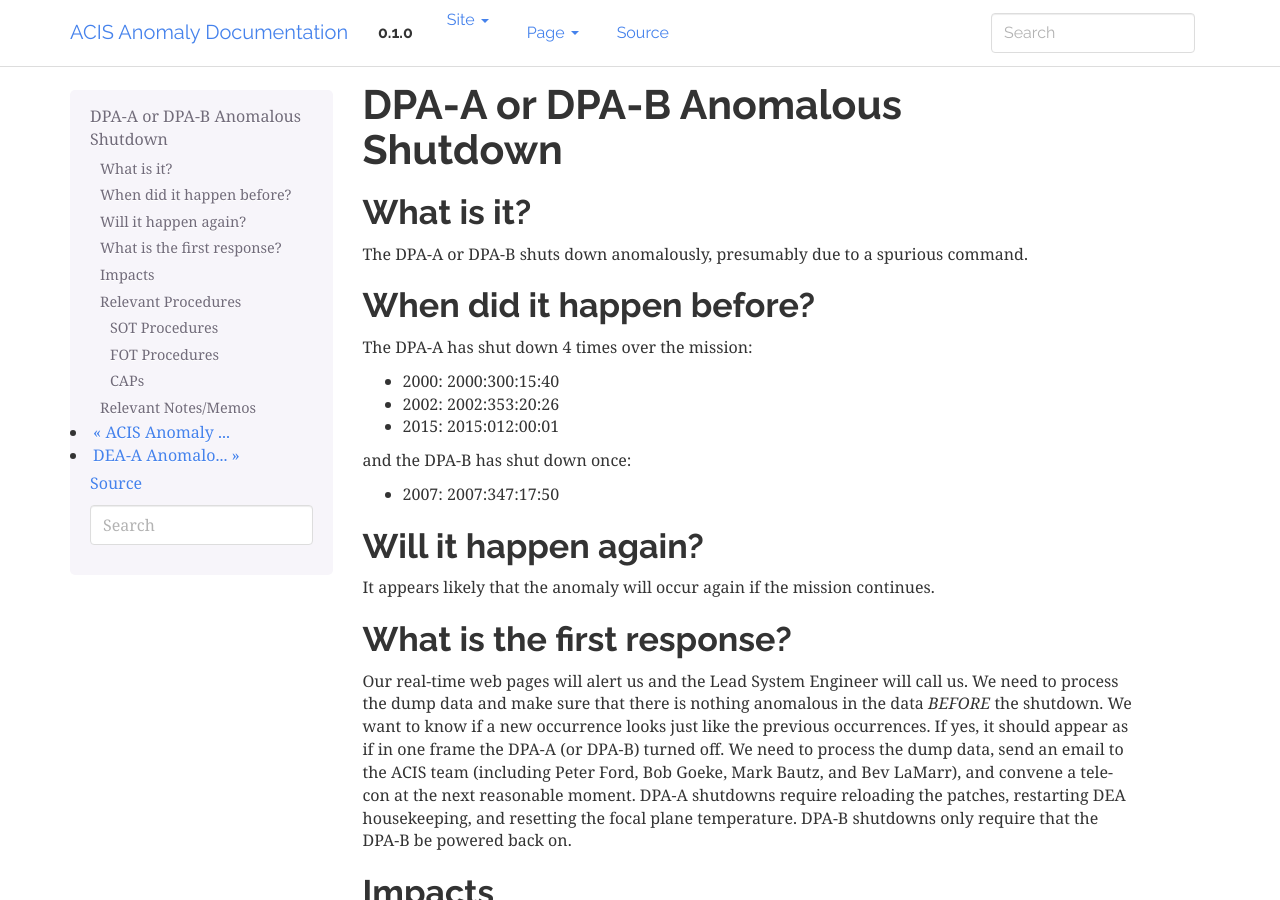
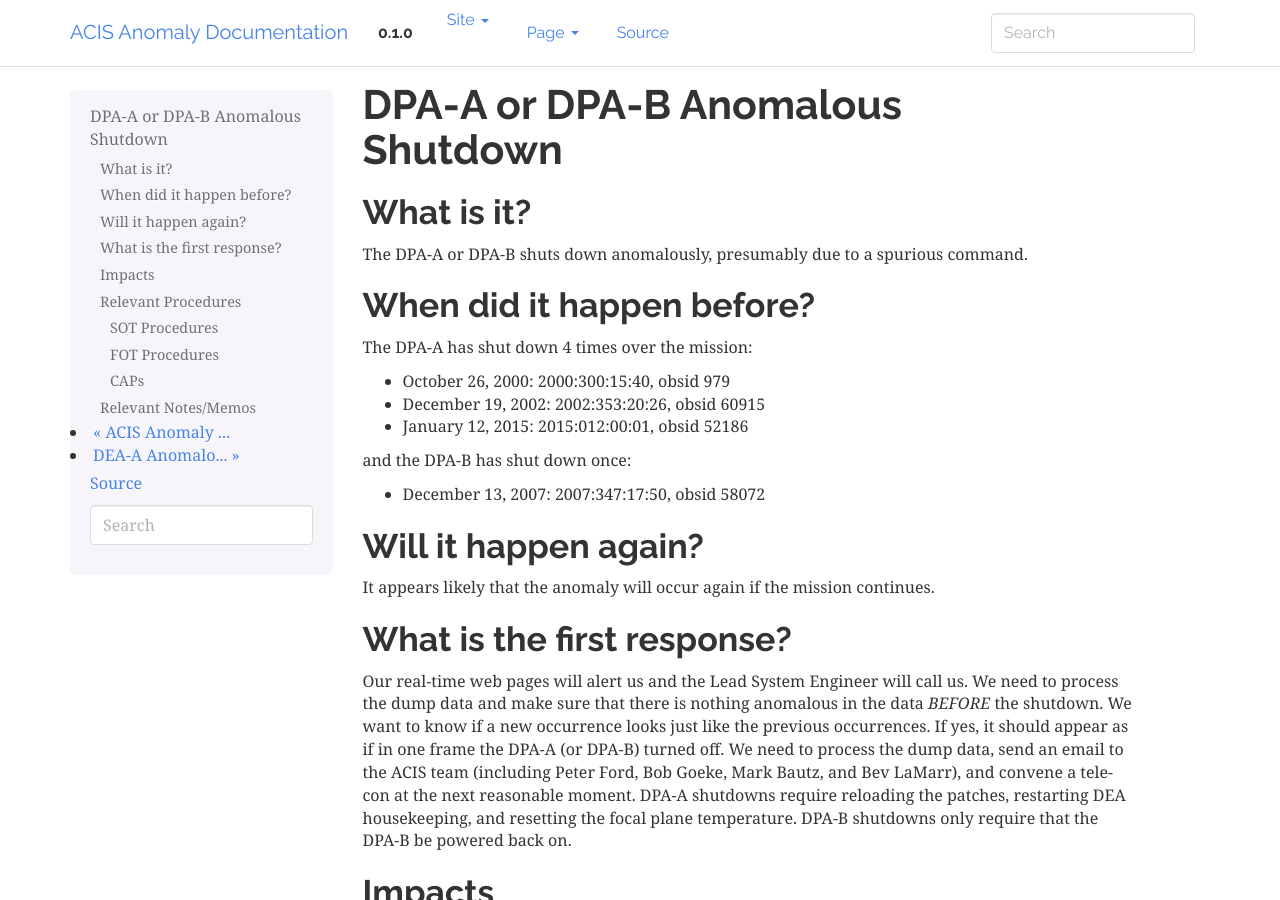
Before and after one commit to acisops/acis_anomaly_pages, a Sphinx documentation site: the page built from source/dpa_shutdown.rst, in a window 1280 px wide and 900 px high. Built offline with Sphinx 7.4.7, drawn with Linux system fonts in a browser that asks for light colours.

Commit message:
Fixing up dates

```diff
--- a/source/dea_seq_reset.rst
+++ b/source/dea_seq_reset.rst
@@ -14,9 +14,9 @@ When did it happen before?
 
 The DEA Sequencer has reset three times during the mission; most recently in 2013:
 
-* 2004:174:20:49, obsid 5008
-* 2009:044:00:14, obsid 10275
-* 2013:211:05:42, obsid 15474
+* June 22, 2004: 2004:174:20:49, obsid 5008
+* February 13, 2009: 2009:044:00:14, obsid 10275
+* July 30, 2013: 2013:211:05:42, obsid 15474
 
 Will it happen again?
 ---------------------
--- a/source/dea_shutdown.rst
+++ b/source/dea_shutdown.rst
@@ -13,7 +13,7 @@ When did it happen before?
 
 The DEA-A has shutdown only once in the mission, in 2005:
 
-* September 16, 2005, 2005:259:11:02
+* September 16, 2005, 2005:258:23:31:29, obsid 6221
 
 Will it happen again?
 ---------------------
--- a/source/dpa_shutdown.rst
+++ b/source/dpa_shutdown.rst
@@ -13,13 +13,13 @@ When did it happen before?
 
 The DPA-A has shut down 4 times over the mission:
 
-* 2000: 2000:300:15:40
-* 2002: 2002:353:20:26
-* 2015: 2015:012:00:01
+* October 26, 2000: 2000:300:15:40, obsid 979
+* December 19, 2002: 2002:353:20:26, obsid 60915
+* January 12, 2015: 2015:012:00:01, obsid 52186
 
 and the DPA-B has shut down once:
 
-* 2007: 2007:347:17:50
+* December 13, 2007: 2007:347:17:50, obsid 58072
 
 Will it happen again?
 ---------------------
--- a/source/hi_lo_anomaly.rst
+++ b/source/hi_lo_anomaly.rst
@@ -12,7 +12,10 @@ negative for the first three output nodes and large and positive for the fourth
 When did it happen before?
 --------------------------
 
-Twice once in 2011 and once in 2013.
+Twice:
+
+* March 7, 2011: obsid 12934
+* October 31, 2013: obsid 16496
 
 Will it happen again?
 ---------------------
```
